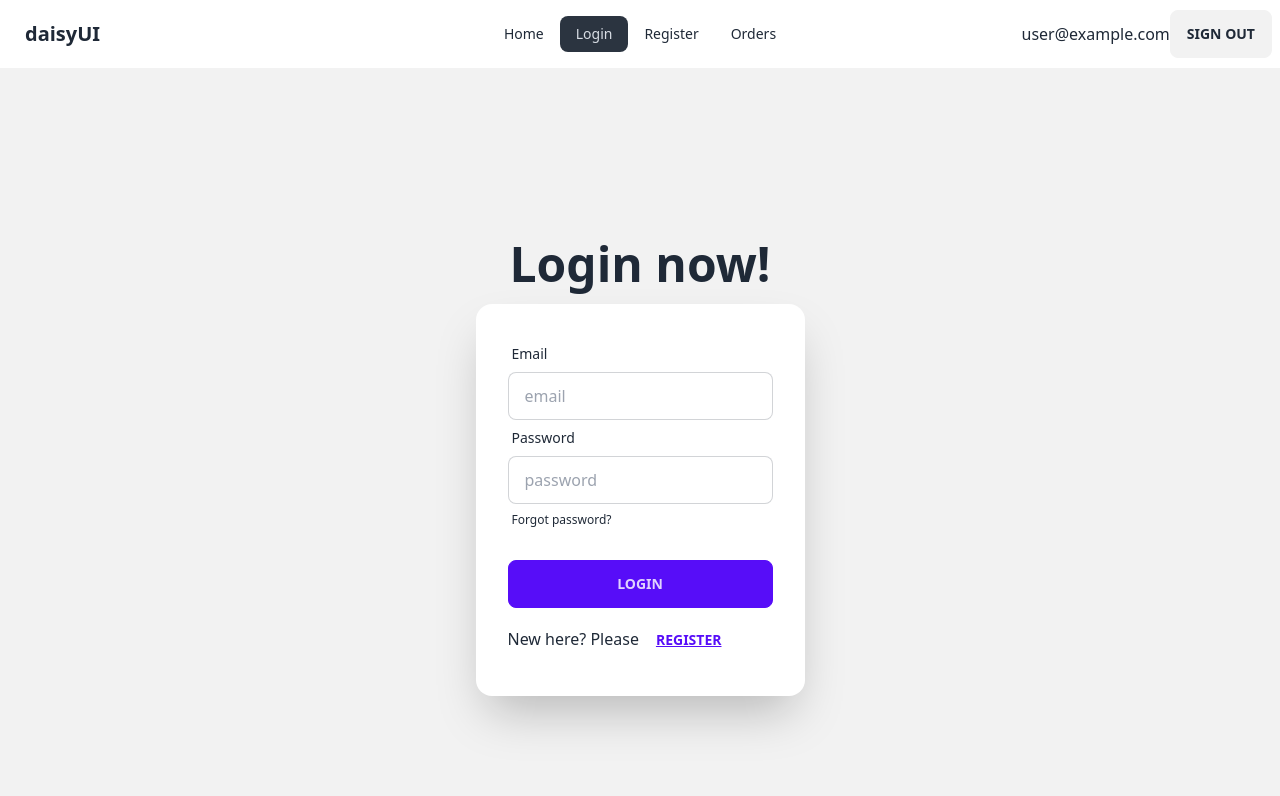
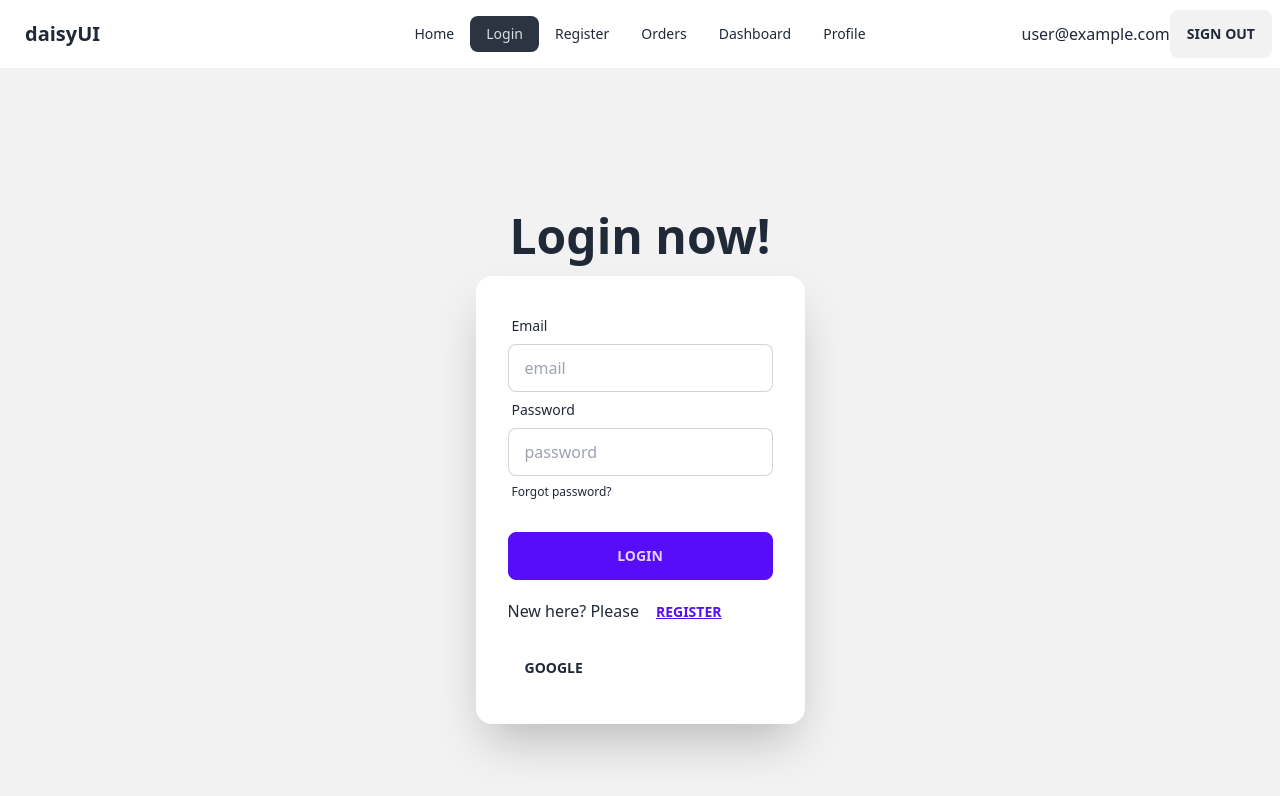
Before and after one commit to faraazhossainimran/auth-moha-milon, a React (Vite) app: page /login in a window 1280 px wide. Shown: the top 796 px of the page. Built offline with nearby package versions, Linux system fonts and the light colour scheme; no server answers; sample sign-in values are in the browser's storage.

Commit message:
added two more private pages

```diff
--- /dev/null
+++ b/src/components/DashBoard.jsx
@@ -0,0 +1,11 @@
+
+
+const DashBoard = () => {
+    return (
+        <div>
+            this is dashboard
+        </div>
+    )
+}
+
+export default DashBoard
--- a/src/components/Login.jsx
+++ b/src/components/Login.jsx
@@ -1,9 +1,19 @@
 import { useContext } from "react";
-import { Link } from "react-router-dom";
+import { Link, useNavigate } from "react-router-dom";
 import { AuthContext } from "./Providers/AuthProvider";
 
 const Login = () => {
-    const {signInUser} = useContext(AuthContext)
+    const {signInUser, signInWithGoogle} = useContext(AuthContext)
+    const navigate = useNavigate()
+    const handleGoogleSignIn = () => {
+      signInWithGoogle()
+      .then(result => {
+        console.log(result.user);
+      })
+      .catch(error => {
+        console.log(error);
+      })
+    }
     const hanldeLogin = (e) => {
         e.preventDefault()
         const email = e.target.email.value;
@@ -11,6 +21,8 @@ const Login = () => {
         signInUser(email, password)
         .then(result => {
             console.log(result.user);
+            e.target.reset()
+            navigate('/')
         })
         .catch(error => {
             console.log(error);
@@ -63,6 +75,7 @@ const Login = () => {
               <p>New here? Please<Link to="/register">
               <button className="btn btn-link">Register</button>
               </Link></p>
+              <p><button onClick={handleGoogleSignIn} className="btn btn-ghost">Google</button></p>
             </div>
           </div>
         </div>
--- a/src/components/NavBar.jsx
+++ b/src/components/NavBar.jsx
@@ -3,50 +3,89 @@ import { Link, NavLink } from "react-router-dom";
 import { AuthContext } from "./Providers/AuthProvider";
 
 const NavBar = () => {
-  const {user, logOut} = useContext(AuthContext)
+  const { user, logOut } = useContext(AuthContext);
   const handleLogOut = () => {
     logOut()
-    .then(() => console.log('log out done'))
+      .then(() => console.log("log out done"))
       .then((error) => {
         console.log(error);
-    })
-  }
-    const navLinks = <>
-        <li><NavLink to="/">Home</NavLink></li>
-        <li><NavLink to="/login">Login</NavLink></li>
-        <li><NavLink to="/register">Register</NavLink></li>
-        <li><NavLink to="/orders">Orders</NavLink></li>
+      });
+  };
+  const navLinks = (
+    <>
+      <li>
+        <NavLink to="/">Home</NavLink>
+      </li>
+      <li>
+        <NavLink to="/login">Login</NavLink>
+      </li>
+      <li>
+        <NavLink to="/register">Register</NavLink>
+      </li>
+      <li>
+            <NavLink to="/orders">Orders</NavLink>
+          </li>
+      {user && (
+        <>
+          <li>
+            <NavLink to="/dashboard">Dashboard</NavLink>
+          </li>
+          <li>
+            <NavLink to="/profile">Profile</NavLink>
+          </li>
         </>
+      )}
+    </>
+  );
   return (
     <div>
       <div className="navbar bg-base-100">
         <div className="navbar-start">
           <div className="dropdown">
             <label tabIndex={0} className="btn btn-ghost lg:hidden">
-        <svg xmlns="http://www.w3.org/2000/svg" className="h-5 w-5" fill="none" viewBox="0 0 24 24" stroke="currentColor"><path strokeLinecap="round" strokeLinejoin="round" strokeWidth="2" d="M4 6h16M4 12h8m-8 6h16" /></svg>
+              <svg
+                xmlns="http://www.w3.org/2000/svg"
+                className="h-5 w-5"
+                fill="none"
+                viewBox="0 0 24 24"
+                stroke="currentColor"
+              >
+                <path
+                  strokeLinecap="round"
+                  strokeLinejoin="round"
+                  strokeWidth="2"
+                  d="M4 6h16M4 12h8m-8 6h16"
+                />
+              </svg>
             </label>
-      <ul tabIndex={0} className="menu menu-sm dropdown-content mt-3 z-[1] p-2 shadow bg-base-100 rounded-box w-52">
+            <ul
+              tabIndex={0}
+              className="menu menu-sm dropdown-content mt-3 z-[1] p-2 shadow bg-base-100 rounded-box w-52"
+            >
               {navLinks}
             </ul>
           </div>
           <a className="btn btn-ghost normal-case text-xl">daisyUI</a>
         </div>
         <div className="navbar-center hidden lg:flex">
-    <ul className="menu menu-horizontal px-1">
-      {navLinks}
-    </ul>
+          <ul className="menu menu-horizontal px-1">{navLinks}</ul>
         </div>
         <div className="navbar-end">
-    {user ? <>
+          {user ? (
+            <>
               <span>{user.email}</span>
-      <a className="btn" onClick={handleLogOut}>sign out</a>
+              <a className="btn" onClick={handleLogOut}>
+                sign out
+              </a>
             </>
-    : <>
-    <Link className="btn" to={'/login'}>Login</Link>
+          ) : (
+            <>
+              <Link className="btn" to={"/login"}>
+                Login
+              </Link>
             </>
-    }
-     <>
-    </>
+          )}
+          <></>
         </div>
       </div>
     </div>
--- /dev/null
+++ b/src/components/Profile.jsx
@@ -0,0 +1,11 @@
+
+
+const Profile = () => {
+    return (
+        <div>
+            <h2>Your personal profile</h2>
+        </div>
+    )
+}
+
+export default Profile
--- a/src/components/Providers/AuthProvider.jsx
+++ b/src/components/Providers/AuthProvider.jsx
@@ -5,20 +5,31 @@ import {
   signInWithEmailAndPassword,
   onAuthStateChanged,
   signOut,
+  signInWithPopup,
 } from "firebase/auth";
 import auth from "../../firebase/firebase.config";
+import { GoogleAuthProvider } from "firebase/auth";
 export const AuthContext = createContext(null);
+const googleProvider = new GoogleAuthProvider();
 const AuthProvider = ({ children }) => {
   const [user, setUser] = useState(null);
   const [loading, setLoading] = useState(true);
+//   create a user
   const createUser = (email, password) => {
     setLoading(true)
     return createUserWithEmailAndPassword(auth, email, password);
   };
+//   sign in user
   const signInUser = (email, password) => {
     setLoading(true)
     return signInWithEmailAndPassword(auth, email, password);
   };
+//   signin with google
+  const signInWithGoogle = () => {
+    setLoading(true)
+    return signInWithPopup(auth, googleProvider)
+  }
+//   logout
   const logOut = () => {
     setLoading(true)
     return signOut(auth);
@@ -37,6 +48,7 @@ const AuthProvider = ({ children }) => {
     user,
     loading,
     createUser,
+    signInWithGoogle,
     signInUser,
     logOut,
   };
```
Also changed, not shown: src/main.jsx (+10 -0 lines). Lines whose indentation alone changed are shown as unchanged.
